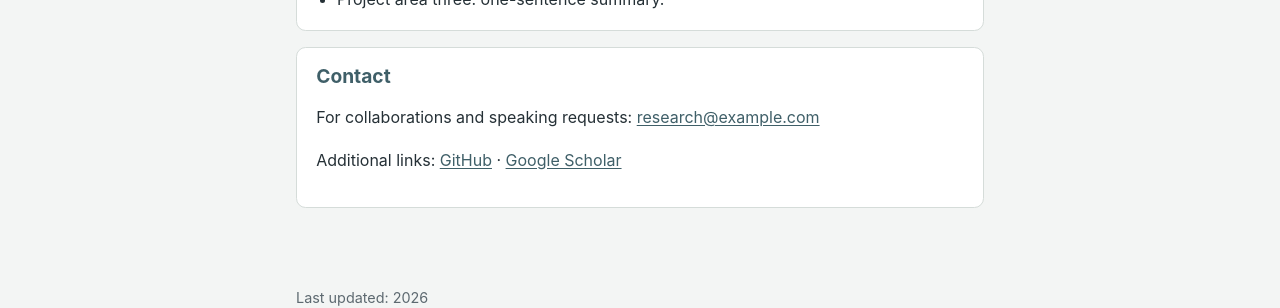
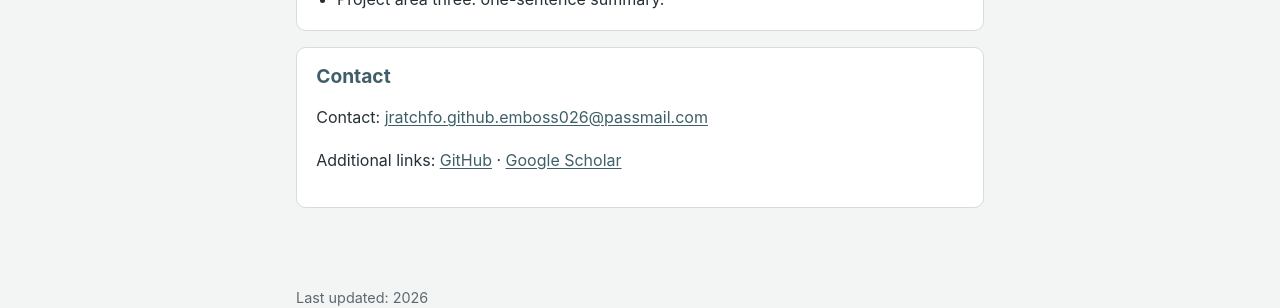
Before and after one commit to jratchfo/jratchfo.github.io, a Jekyll site: the page built from index.md, in a window 1280 px wide. Shown: the part 1122-1430 px from the top of the page. Built offline with Jekyll 4.4.1, drawn with Linux system fonts in a browser that asks for light colours.

Commit message:
Update contact information and links in index.md
Updated contact email and modified Google Scholar link.

```diff
--- a/index.md
+++ b/index.md
@@ -46,6 +46,6 @@ description: I perform research across a variety of areas, including ML, physics
 
 <section aria-labelledby="contact-heading">
   <h2 id="contact-heading">Contact</h2>
-  <p>For collaborations and speaking requests: <a href="mailto:research@example.com">research@example.com</a></p>
-  <p>Additional links: <a href="https://github.com/">GitHub</a> · <a href="https://scholar.google.com/">Google Scholar</a></p>
+  <p>Contact: <a href="mailto:jratchfo.github.emboss026@passmail.com">jratchfo.github.emboss026@passmail.com</a></p>
+  <p>Additional links: <a href="https://github.com/">GitHub</a> · <a href="[https://scholar.google.com/](https://scholar.google.com/citations?user=vZOBSvAAAAAJ)">Google Scholar</a></p>
 </section>
```
